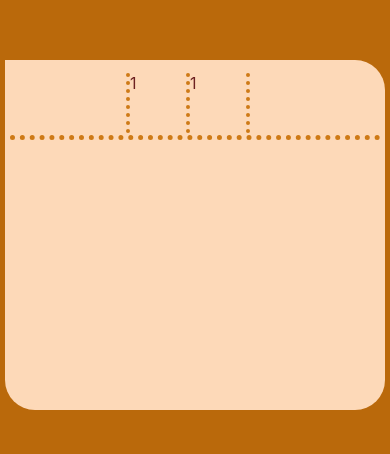
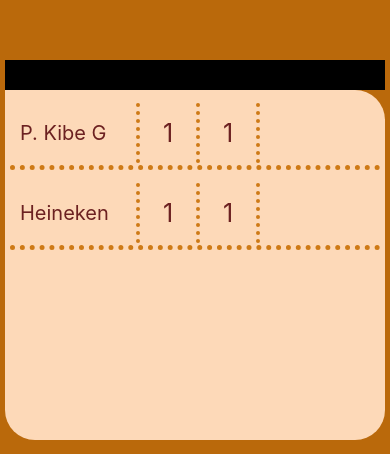
Before and after one commit to HigorSouzaa/my-app-bar, a React Native app: screen /TelaEditarMesa in a window 390 px wide. Shown: the part 390-844 px from the top of the page. Built offline with nearby package versions, Linux system fonts and the light colour scheme.

Commit message:
Versao Tela editar mesa ainda nao pronto

```diff
--- a/src/Telas/TelaEditarMesa/Body/ScrollViewPedidos/ScrollViewPedidos.js
+++ b/src/Telas/TelaEditarMesa/Body/ScrollViewPedidos/ScrollViewPedidos.js
@@ -4,11 +4,31 @@
 export default function ScrollViewPedidos() {
   return (
     <SafeAreaView style={styles.safeArea}>
+      <View style={styles.nomeTabela}>
+        <View>Nome</View>
+        <View>NumPedido</View>
+        <View>Quantidade</View>
+        <View>ValorTotal</View>
+      </View>
       <View style={styles.outerContainer}>
         <ScrollView contentContainerStyle={styles.scrollViewContent}>
           <View style={styles.sefaScrollView}>
             <View style={styles.nomePedido}>
+              <Text style={styles.txtColorNomePedidos}>P. Kibe G</Text>
+            </View>
+            <View style={styles.numPedido}>
+              <Text style={styles.txtColorPedidos}>1</Text>
+            </View>
+            <View style={styles.quantidade}>
+              <Text style={styles.txtColorPedidos}>1</Text>
+            </View>
+            <View style={styles.valorTotal}>
 
+            </View>
+          </View>
+          <View style={styles.sefaScrollView}>
+            <View style={styles.nomePedido}>
+              <Text style={styles.txtColorNomePedidos}>Heineken</Text>
             </View>
             <View style={styles.numPedido}>
               <Text style={styles.txtColorPedidos}>1</Text>
@@ -32,6 +52,12 @@
     backgroundColor: '#BA690B',
     alignItems: 'center',
   },
+  nomeTabela: {
+    width: 380,
+    backgroundColor: 'black',
+    height: 30,
+    marginTop: 450,
+  },
   outerContainer: {
     flex: 1,
     backgroundColor: '#FDD9B8',
@@ -40,7 +66,6 @@
     borderBottomLeftRadius: 30,
     borderBottomRightRadius: 30,
     elevation: 3,
-    marginTop: 450,
     width: 380,
     maxHeight: 350,
   },
@@ -65,7 +90,10 @@
     height: 60,
     borderRightWidth: 4,
     borderStyle: 'dotted',
-    borderColor: '#CE7A16'
+    borderColor: '#CE7A16',
+    justifyContent: 'center',
+    alignItems: 'flex-start',
+    marginLeft: 10
   },
   numPedido: {
     // backgroundColor: 'brown',
@@ -74,7 +102,9 @@
     borderRightWidth: 4,
     borderStyle: 'dotted',
     borderColor: '#CE7A16',
-    display: 'flex'
+    display: 'flex',
+    justifyContent: 'center',
+    alignItems: 'center'
   },
   quantidade: {
     // backgroundColor: 'yellow',
@@ -83,7 +113,9 @@
     borderRightWidth: 4,
     borderStyle: 'dotted',
     borderColor: '#CE7A16',
-    display: 'flex'
+    display: 'flex',
+    justifyContent: 'center',
+    alignItems: 'center'
 
   },
   valorTotal: {
@@ -94,6 +126,10 @@
   },
   txtColorPedidos: {
     color: '#6C2121',
-    fontSize: 16
+    fontSize: 25
+  },
+  txtColorNomePedidos: {
+    color: '#6C2121',
+    fontSize: 20
   }
 });
```
